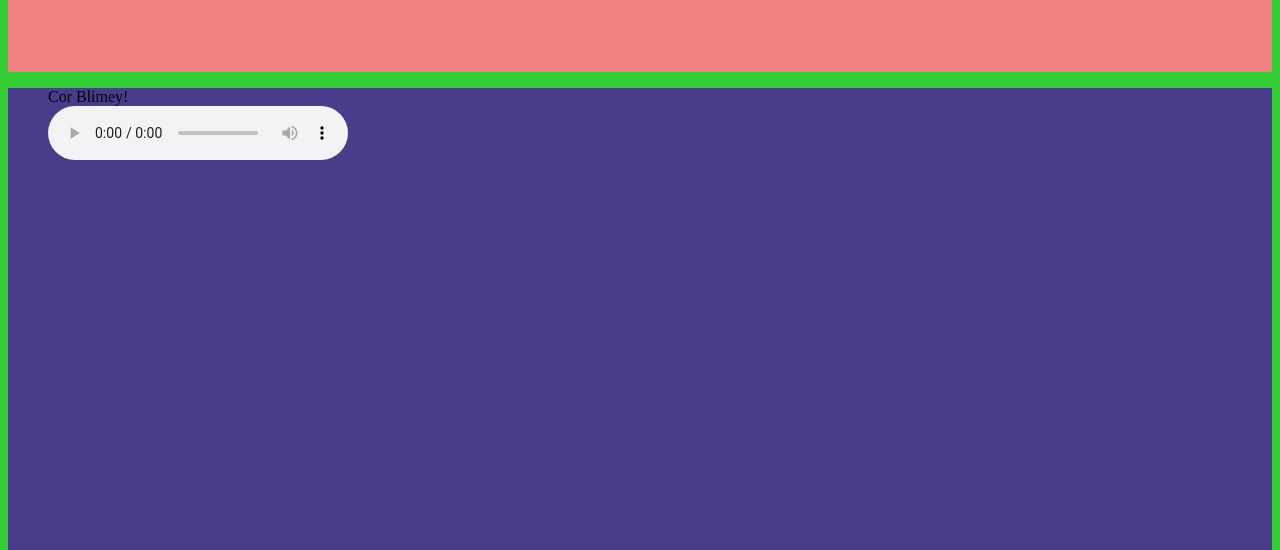
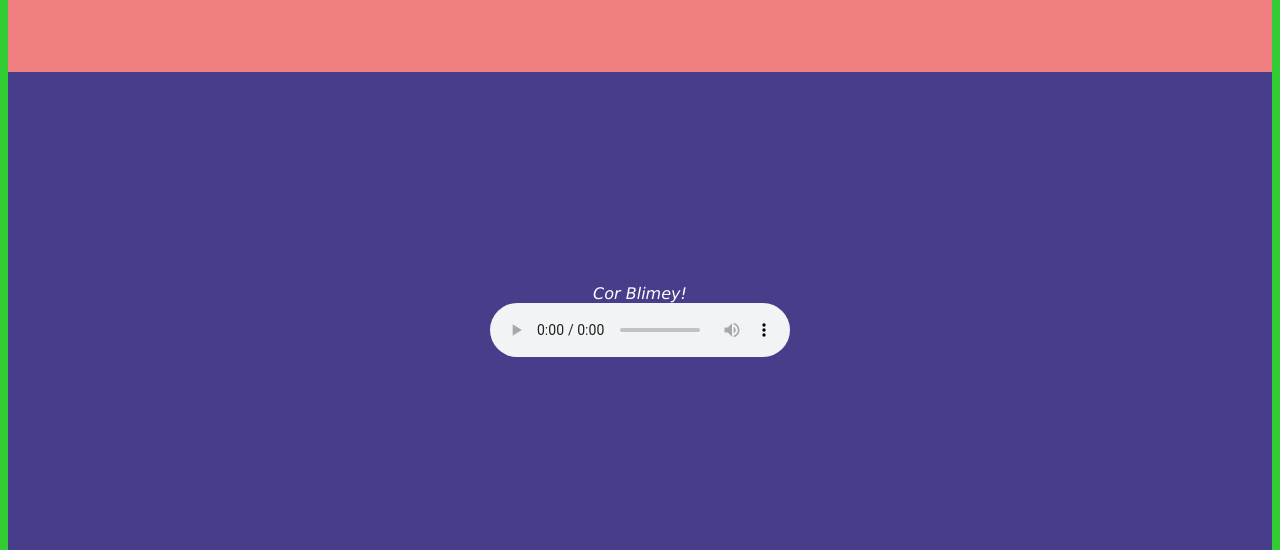
Before and after one commit to ErikTaylorUWE/GWDS-Weekly-Coding-Sheets, a plain HTML site: page week4/index.html in a window 1280 px wide. Shown: the part 1873-2423 px from the top of the page. Drawn offline with Linux system fonts and the light colour scheme.

Commit message:
figcaption styled
figcaption styled

```diff
--- a/week4/index.html
+++ b/week4/index.html
@@ -70,7 +70,7 @@
             <div class="section-four">
 
                 <figure>
-                    <figcaption>Cor Blimey!</figcaption>
+                    <figcaption><em>Cor Blimey!</em></figcaption>
                     <audio
                         controls src="audio/corblimeygovernorfnl.m4a">
                             Your browser does not support the
--- a/week4/styles.css
+++ b/week4/styles.css
@@ -118,7 +118,16 @@ iframe {
 .section-four {
     background-color: darkslateblue;
     height: 500px;
+    display: flex;
+    align-items: center;
+    justify-content: center;
 
+}
+
+figcaption {
+    font-family: Verdana, Geneva, Tahoma, sans-serif;
+    color: white;
+    text-align: center;
 }
 
 /* section 5 media items */
```
